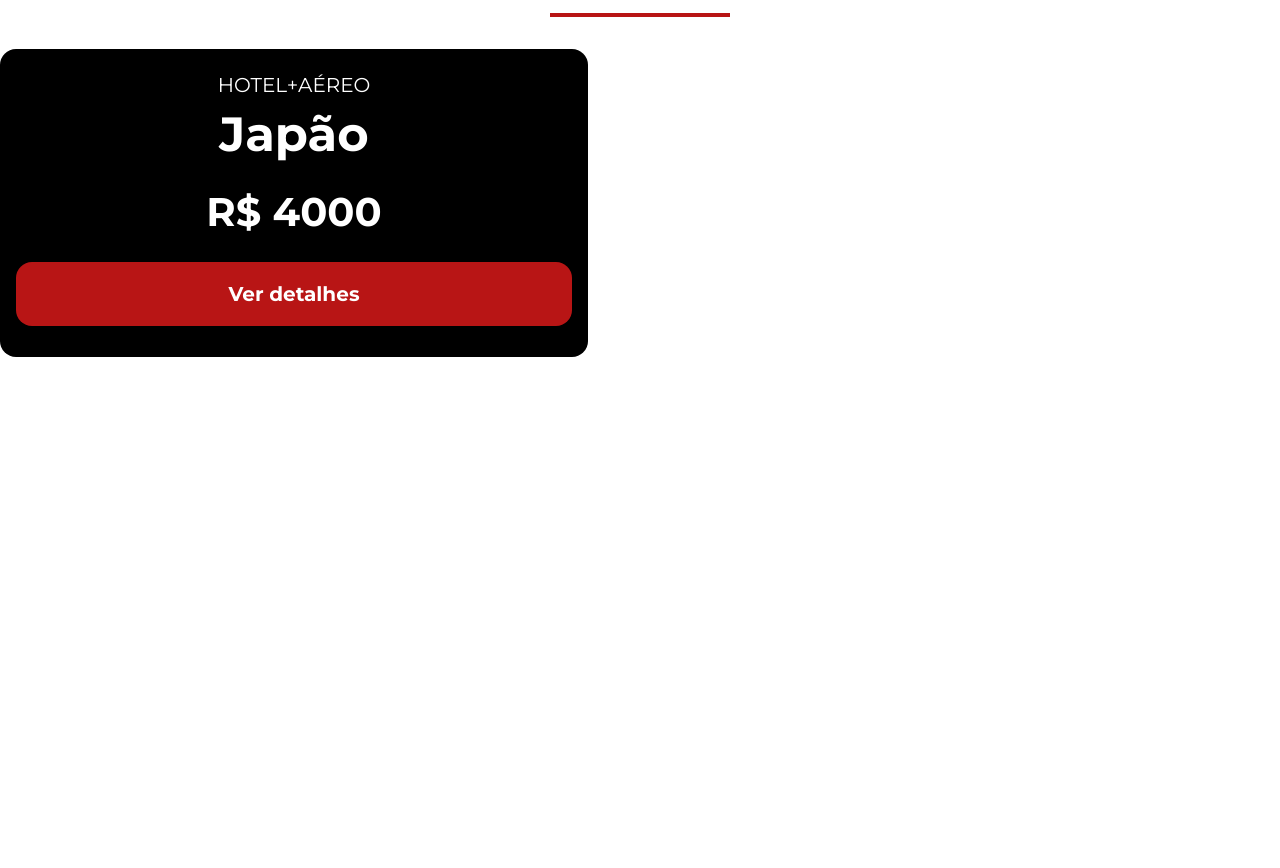
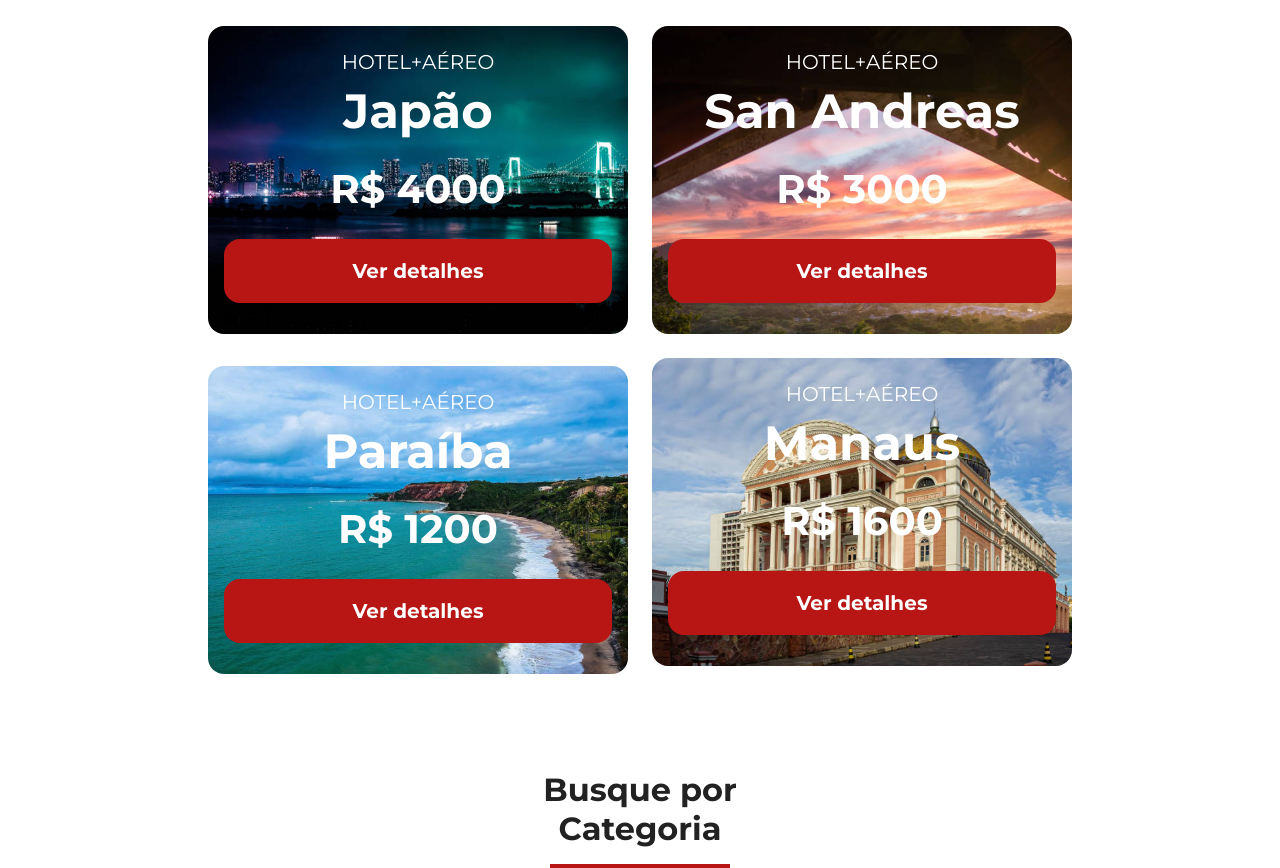
Before and after one commit to luanborgesfr/jornada-viagens, a plain HTML site: page index.html in a window 1280 px wide. Shown: the part 1129-1997 px from the top of the page. Before the commit the page ends 1486 px from the top, so only its background shows below. Drawn offline with Linux system fonts and the light colour scheme.

Commit message:
finaliza sessao de ofertas

```diff
--- /dev/null
+++ b/css/categories.css
@@ -0,0 +1,5 @@
+.categories div{
+    width: 312px;
+    height: 48px;
+    margin: 88px auto 0;
+}
--- a/css/header.css
+++ b/css/header.css
@@ -15,6 +15,8 @@
 }
 
 .img-mobile {
+  width: 68px;
+  height: 64px;
   display: inline;
 }
 
@@ -26,10 +28,6 @@
   display: block;
   width: 100%;
   height: auto;
-}
-
-.navegation-menu {
-  margin-top: 024px;
 }
 
 input[type="checkbox"]:checked ~ nav {
@@ -91,24 +89,23 @@
   header {
     padding: 38px 120px;
   }
-  .logo {
+
+  .img-desktop {
+    display: block;
     width: 260px;
     height: 64px;
-  }
-  .img-desktop {
-    display: block;
   }
 
   .img-mobile {
     display: none;
   }
 
-  .navegation-menu a:hover{
+  .navegation-menu a:hover {
     color: var(--primary-color);
   }
 }
 
-@media screen and (min-width:1920px) {
+@media screen and (min-width: 1920px) {
   header {
     padding: 38px 160px;
   }
--- a/css/offers.css
+++ b/css/offers.css
@@ -1,3 +1,10 @@
+.offers-cards {
+  display: flex;
+  flex-direction: column;
+  align-items: center;
+  gap: 24px;
+}
+
 .card {
   color: var(--text-secudary-color);
   background-color: black;
@@ -34,6 +41,27 @@
   display: inline-block;
 }
 
+.card.japao {
+  background: url(../img/bg-card-japao.jpg) no-repeat;
+  background-size: cover;
+}
+
+.card.san-andreas {
+  background: url(../img/bg-card-san-andreas.jpg) no-repeat;
+  background-size: cover;
+}
+
+.card.paraiba {
+  background: url(../img/bg-card-paraiba.jpg) no-repeat;
+  background-size: cover;
+}
+
+.card.manaus {
+  background: url(../img/bg-card-manaus.jpg) no-repeat;
+  background-size: cover;
+  margin-bottom: 16px;
+}
+
 .card footer {
   display: flex;
   justify-content: center;
@@ -43,9 +71,17 @@
   width: 100%;
 }
 
+@media screen and (min-width: 768px) {
+  .offers-cards {
+    flex-direction: row;
+    flex-wrap: wrap;
+    justify-content: center;
+  }
+}
+
 @media screen and (min-width: 1024px) {
   .card {
-    width: 588px;
+    width: 420px;
     height: 308px;
   }
 
@@ -61,3 +97,17 @@
     display: inline-block;
   }
 }
+
+@media screen and (min-width: 1440px) {
+  .card {
+    width: 588px;
+    height: 308px;
+  }
+}
+
+@media screen and (min-width: 1920px) {
+  .offers-cards {
+    width: 1210px;
+    margin: 0 auto;
+  }
+}
--- a/css/style.css
+++ b/css/style.css
@@ -2,3 +2,4 @@
 @import url(header.css);
 @import url(hero.css);
 @import url(offers.css);
+@import url(categories.css);
--- a/index.html
+++ b/index.html
@@ -37,7 +37,7 @@
           <hr>
         </div>
         <div class="offers-cards">
-          <article class="card">
+          <article class="card japao">
             <header>
               <p>HOTEL+AÉREO</p>
               <h3>Japão <br> <span>R$ 4000</span></h3>
@@ -45,11 +45,45 @@
             <footer>
               <a href="" class="button">Ver detalhes</a>
             </footer>
-          </article>
+          </article> <!--Japão-->
+
+          <article class="card san-andreas">
+            <header>
+              <p>HOTEL+AÉREO</p>
+              <h3>San Andreas <br> <span>R$ 3000</span></h3>
+            </header>
+            <footer>
+              <a href="" class="button">Ver detalhes</a>
+            </footer>
+          </article> <!--San Andreas-->
+
+          <article class="card paraiba">
+            <header>
+              <p>HOTEL+AÉREO</p>
+              <h3>Paraíba <br> <span>R$ 1200</span></h3>
+            </header>
+            <footer>
+              <a href="" class="button">Ver detalhes</a>
+            </footer>
+          </article><!--Paraíba-->
+
+          <article class="card manaus">
+            <header>
+              <p>HOTEL+AÉREO</p>
+              <h3>Manaus <br> <span>R$ 1600</span></h3>
+            </header>
+            <footer>
+              <a href="" class="button">Ver detalhes</a>
+            </footer>
+          </article><!--Manaus-->
+
         </div>
       </section>
       <section class="categories">
-
+        <div class="section-title">
+          <h2>Busque por Categoria</h2>
+          <hr>
+        </div>
       </section>
       <section class="popular"></section>
       <section class="payments"></section>
```
Also changed, not shown: img/bg-card-japao.jpg (added), img/bg-card-manaus.jpg (added), img/bg-card-paraiba.jpg (added), img/bg-card-san-andreas.jpg (added).
